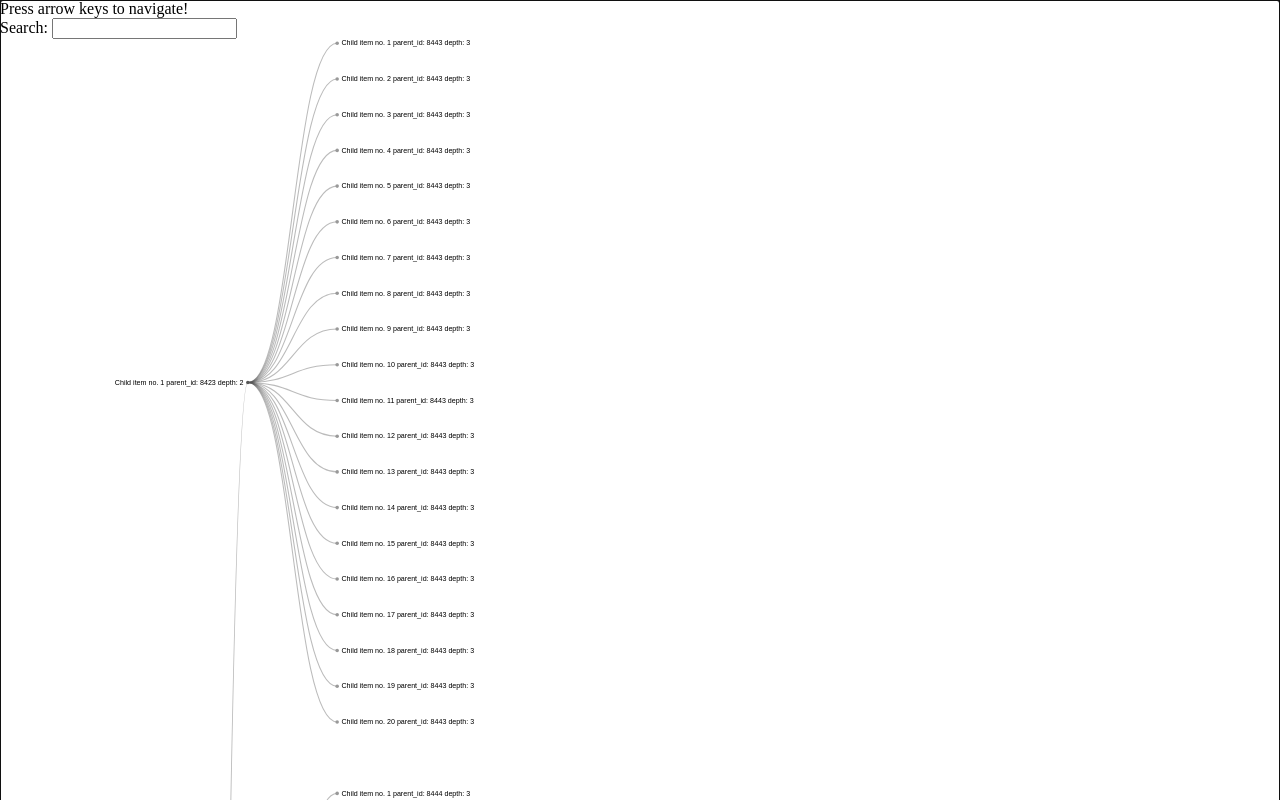
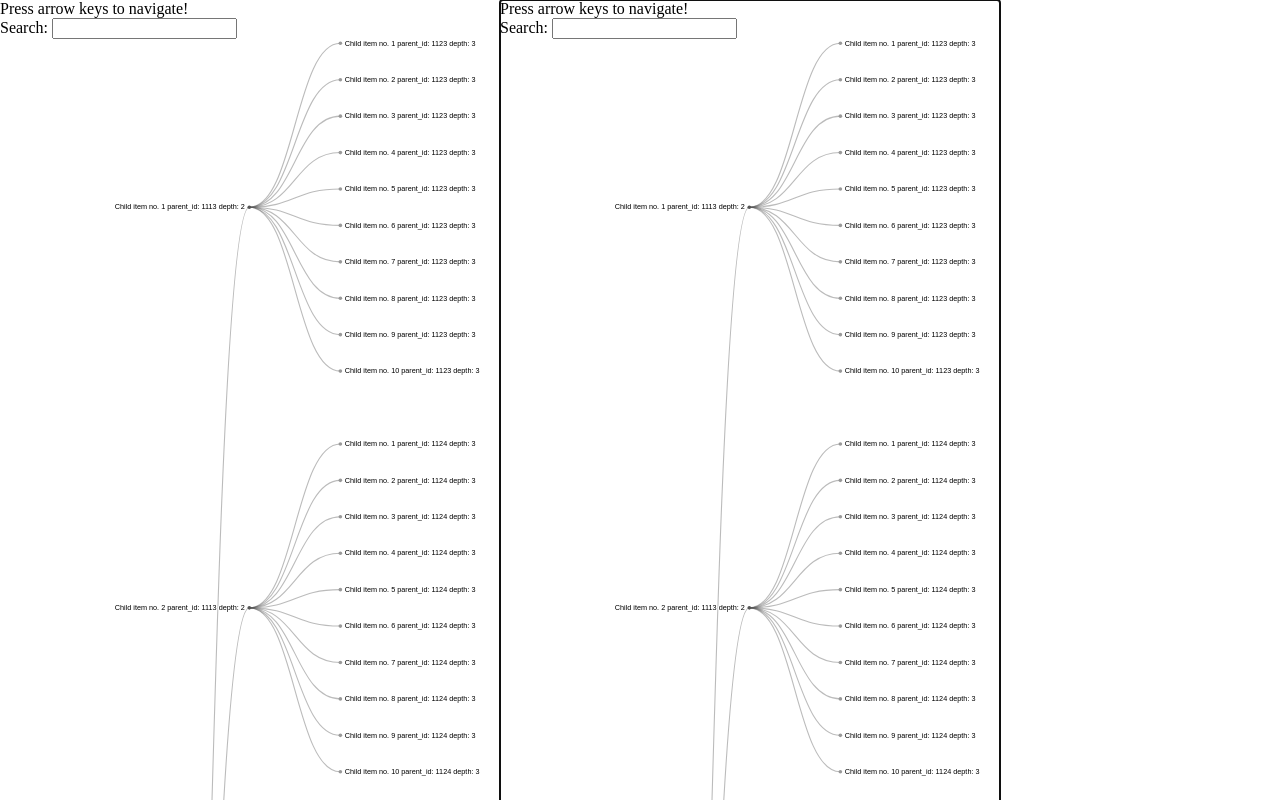
Before and after one commit to harjis/tree, a React (Create React App) app: page / in a window 1280 px wide. Built offline with nearby package versions, Linux system fonts and the light colour scheme.

Commit message:
Add performance comparison

```diff
--- a/src/App.tsx
+++ b/src/App.tsx
@@ -2,6 +2,8 @@ import React from "react";
 
 import { Tree } from "./features/d3-tree";
 import { generate } from "./dataGenerator";
+import { useSelectedTree } from "./hooks/useSelectedTree";
+import { useSelectedTreeUnOptimized } from "./hooks/useSelectedTreeUnOptimized";
 
 /*
  * Perf results:
@@ -63,7 +65,7 @@ const reports: Report[] = [
 
 function App() {
   // const combined: Array<Report | Folder> = [...folders, ...reports];
-  const combined = React.useMemo(() => generate(3, 20), []);
+  const combined = React.useMemo(() => generate(3, 10), []);
   const itemLength = combined.length;
   console.log("items in data structure: ", itemLength);
   let height = 1000;
@@ -74,7 +76,11 @@ function App() {
   } else if (itemLength > 7000) {
     height = 300000;
   }
+
   return (
+    <div style={{ display: "flex", width: "100%" }}>
+      <div>
+        Optimised:
         <Tree
           height={height}
           idKey="id"
@@ -82,7 +88,23 @@ function App() {
           labelKey="name"
           parentKey="parentId"
           width={500}
+          useSelectedTreeFn={useSelectedTree}
         />
+      </div>
+
+      <div>
+        Un-optimised:
+        <Tree
+          height={height}
+          idKey="id"
+          items={combined}
+          labelKey="name"
+          parentKey="parentId"
+          width={500}
+          useSelectedTreeFn={useSelectedTreeUnOptimized}
+        />
+      </div>
+    </div>
   );
 }
 
--- a/src/features/d3-tree/components/Tree/Tree.tsx
+++ b/src/features/d3-tree/components/Tree/Tree.tsx
@@ -6,8 +6,11 @@ import { BaseItem } from "../../types";
 import { Canvas } from "../Canvas";
 import { Cluster } from "../Cluster";
 import { stratify } from "../../utils/stratify";
-import { useSelectedTree } from "../../../../hooks/useSelectedTree";
 import { useHighlightedTreeItem } from "../../../../hooks/useHighlightedTreeItem";
+import { IUseSelectedTree } from "../../../../hooks/IUseSelectedTree";
+
+export const hookStart = "hook-start";
+export const hookEnd = "hook-end";
 
 export type Props<T> = {
   height: number;
@@ -16,6 +19,7 @@ export type Props<T> = {
   labelKey: keyof T;
   parentKey: keyof T;
   width: number;
+  useSelectedTreeFn: IUseSelectedTree;
 };
 export const Tree = <T extends BaseItem>(
   props: PropsWithChildren<Props<T>>
@@ -26,11 +30,22 @@ export const Tree = <T extends BaseItem>(
     () => stratify(props.items, props.idKey, props.parentKey),
     [props.items, props.idKey, props.parentKey]
   );
-  const { search, onSearch, selectedItemIds } = useSelectedTree({
+  const { useSelectedTreeFn } = props;
+  performance.mark(hookStart);
+  const { search, onSearch, selectedItemIds } = useSelectedTreeFn({
     items: props.items,
     itemKey: props.labelKey,
     tree,
   });
+  performance.mark(hookEnd);
+  performance.measure("measure hook-start to hook-end", hookStart, hookEnd);
+
+  console.log(
+    `Hook performance (${useSelectedTreeFn.name}): ${
+      performance.getEntriesByType("measure")[0].duration
+    }ms`
+  );
+  performance.clearMeasures();
 
   const highlightedTreeItem = useHighlightedTreeItem({ tree });
 
--- /dev/null
+++ b/src/hooks/IUseSelectedTree.ts
@@ -0,0 +1,21 @@
+import { HierarchyNode } from "d3";
+
+import { BaseItem } from "../features/d3-tree/types";
+import { Props as UseSelectedItemsProps } from "./useSearch";
+import { ReturnType as UseSelectedItemsReturnType } from "./useSelectedItems";
+
+type Props<T> = {
+  items: UseSelectedItemsProps<T>["items"];
+  itemKey: UseSelectedItemsProps<T>["itemKey"];
+  tree: HierarchyNode<T>;
+};
+
+type ReturnType<T> = {
+  search: UseSelectedItemsReturnType<T>["search"];
+  onSearch: UseSelectedItemsReturnType<T>["onSearch"];
+  selectedItemIds: Set<string>;
+};
+
+export interface IUseSelectedTree {
+  <T extends BaseItem>(props: Props<T>): ReturnType<T>;
+}
--- a/src/hooks/useSelectedTree.ts
+++ b/src/hooks/useSelectedTree.ts
@@ -1,27 +1,10 @@
 import React, { useMemo } from "react";
-import { HierarchyNode } from "d3";
+
 import { useDebounce } from "react-use";
 
-import {
-  Props as UseSelectedItemsProps,
-  ReturnType as UseSelectedItemsReturnType,
-} from "./useSelectedItems";
-import { BaseItem } from "../features/d3-tree/types";
+import { IUseSelectedTree } from "./IUseSelectedTree";
 
-type Props<T> = {
-  items: UseSelectedItemsProps<T>["items"];
-  itemKey: UseSelectedItemsProps<T>["itemKey"];
-  tree: HierarchyNode<T>;
-};
-
-type ReturnType<T> = {
-  search: UseSelectedItemsReturnType<T>["search"];
-  onSearch: UseSelectedItemsReturnType<T>["onSearch"];
-  selectedItemIds: Set<string>;
-};
-export const useSelectedTree = <T extends BaseItem>(
-  props: Props<T>
-): ReturnType<T> => {
+export const useSelectedTree: IUseSelectedTree = (props) => {
   const [search, setSearch] = React.useState("");
   const [debouncedSearch, setDebouncedSearch] = React.useState("");
   useDebounce(
--- /dev/null
+++ b/src/hooks/useSelectedTreeUnOptimized.ts
@@ -0,0 +1,61 @@
+import React from "react";
+import { HierarchyNode } from "d3";
+
+import { useSelectedItems } from "./useSelectedItems";
+import { BaseItem } from "../features/d3-tree/types";
+import { IUseSelectedTree } from "./IUseSelectedTree";
+
+export const useSelectedTreeUnOptimized: IUseSelectedTree = (props) => {
+  const { selectedItems, search, onSearch } = useSelectedItems({
+    items: props.items,
+    itemKey: props.itemKey,
+  });
+
+  const selectedItemIds = React.useMemo(() => {
+    const selectedNodes = getSelectedNodes(selectedItems, props.tree);
+    return getSelectedNodesAndAllTheirParents(props.tree, selectedNodes);
+  }, [props.tree, selectedItems]);
+
+  return {
+    search,
+    onSearch,
+    selectedItemIds,
+  };
+};
+
+function getSelectedNodes<T extends BaseItem>(
+  selectedItems: T[],
+  tree: HierarchyNode<T>
+): HierarchyNode<T>[] {
+  return selectedItems.flatMap((selectedItem) => {
+    // TODO It would be better to abstract folders and reports out from this and use more generic
+    // terms for node's which don't have children and which do.
+    // I think d3 uses "leaf node" and "node" respectively
+    if (selectedItem.type === "folder") {
+      //@ts-ignore missing from types
+      const treeItem = tree.find(
+        //@ts-ignore missing from types
+        (d) => String(d.id) === String(selectedItem.id)
+      );
+
+      return treeItem && treeItem.children ? treeItem.children : [];
+    } else {
+      //@ts-ignore missing from types
+      return [tree.find((d) => String(d.id) === String(selectedItem.id))];
+    }
+  });
+}
+
+function getSelectedNodesAndAllTheirParents<T extends BaseItem>(
+  tree: HierarchyNode<T>,
+  selectedNodes: HierarchyNode<T>[]
+): Set<string> {
+  // String(node.id) because of d3 type is id?: string; but we always have id
+  return new Set(
+    selectedNodes
+      .flatMap((node) => {
+        return tree.path(node);
+      })
+      .map((node) => String(node.id))
+  );
+}
```
Also changed, not shown: 1 other file (tests, documents, lock files or other folders). Lines whose indentation alone changed are shown as unchanged.
